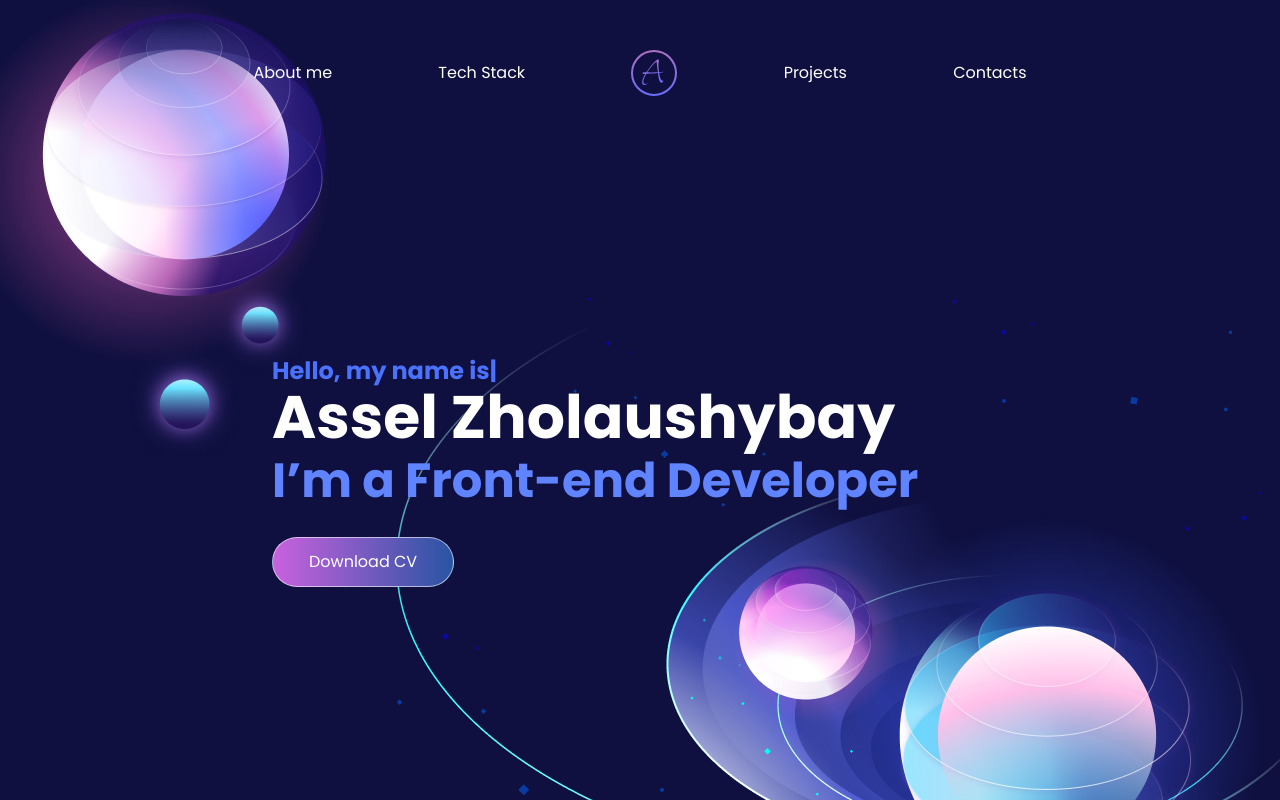
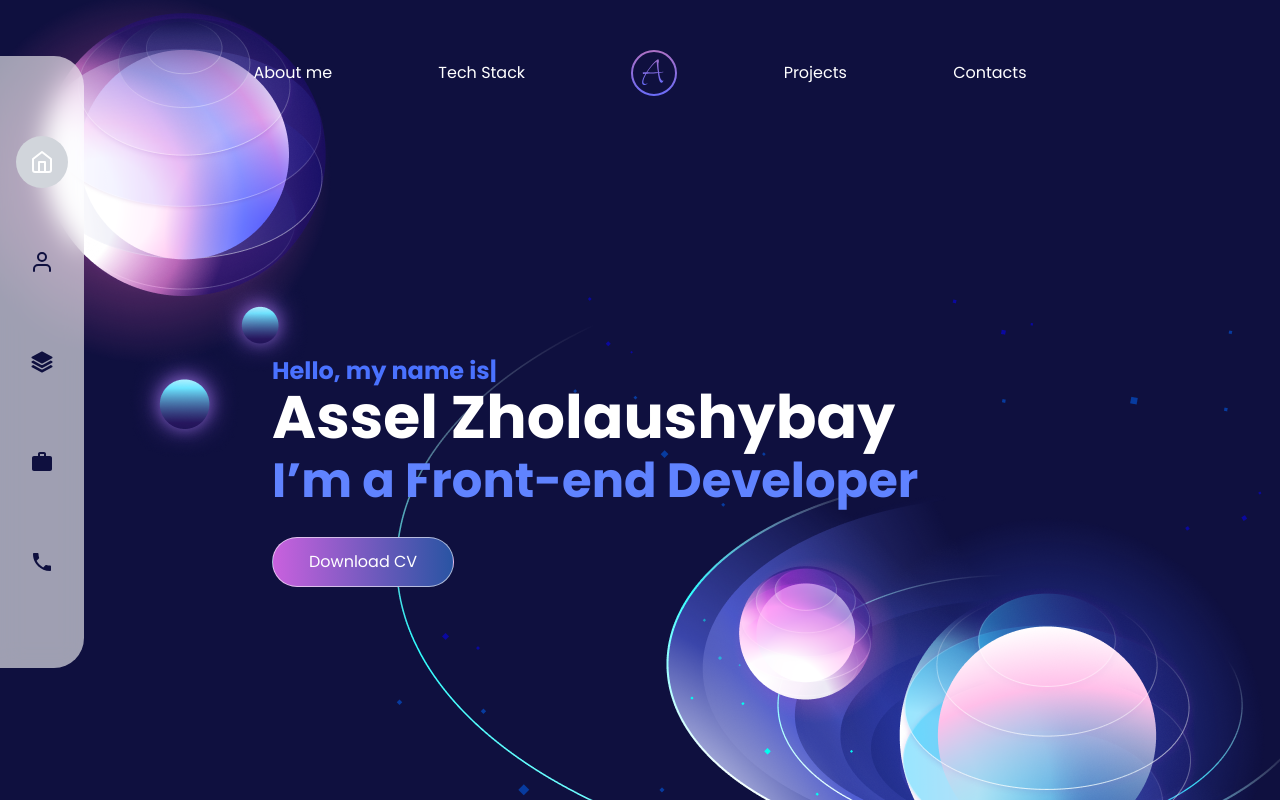
Before and after one commit to asselzhl/asselzhl.github.io, a React (Vite) app: page / in a window 1280 px wide. Shown: the top 800 px of the page. Built offline with nearby package versions, Linux system fonts and the light colour scheme.

Commit message:
implement side menu

```diff
--- a/src/App.jsx
+++ b/src/App.jsx
@@ -5,6 +5,7 @@ import About from './components/About'
 import TechStack from './components/TechStack'
 import Projects from './components/Projects'
 import Footer from './components/Footer'
+import SideMenu from './components/SideMenu'
 
 function App() {
   return (
@@ -15,6 +16,7 @@ function App() {
       <TechStack />
       <Projects />
       <Footer />
+      <SideMenu />
     </>
   )
 }
--- a/src/components/Footer.jsx
+++ b/src/components/Footer.jsx
@@ -11,7 +11,7 @@ const Footer = () => {
   return (
     <footer className='w-full bg-[#1C1C65] mt-[-300px]'>
         <div className='px-4 max-w-[1240px] mx-auto pt-[108px]'>
-          <div className='border-b border-transparent-gray border-solid pb-14'>
+          <div className='border-b border-transparent-gray border-solid pb-14 relative z-30'>
             <ul className='flex items-center mx-auto text-white justify-between max-w-[653px] mb-14'>
               <ListItem text='About me' />
               <ListItem text='Skills' />
--- /dev/null
+++ b/src/components/SideMenu.jsx
@@ -0,0 +1,32 @@
+import React from 'react'
+import { FiUser, FiHome } from "react-icons/fi";
+import { HiSquare3Stack3D } from "react-icons/hi2";
+import { MdOutlineWork, MdLocalPhone } from "react-icons/md";
+
+
+
+
+
+const SideMenu = () => {
+  return (
+    <div className='flex flex-col gap-y-12 fixed left-0 top-[7%] py-20 px-4 bg-transparent-gray backdrop-blur-md z-20 rounded-r-[30px]'>
+        <div className='p-[14px] bg-gray-300 rounded-[50%]'>
+            <FiHome color='white' size={24} />
+        </div>
+        <div className='p-[14px]'>
+            <FiUser color='#0F103F' size={24} />
+        </div>
+        <div className='p-[14px]'>
+            <HiSquare3Stack3D color='#0F103F' size={24} />
+        </div>
+        <div className='p-[14px]'>
+            <MdOutlineWork color='#0F103F' size={24} />
+        </div>
+        <div className='p-[14px]'>
+            <MdLocalPhone color='#0F103F' size={24} />
+        </div>
+    </div>
+  )
+}
+
+export default SideMenu
--- a/tailwind.config.js
+++ b/tailwind.config.js
@@ -8,7 +8,7 @@ export default {
     extend: {
       colors: {
         'transparent-blue': 'rgba(47, 47, 138, 0.60)',
-        'transparent-gray': 'rgba(255, 255, 255, 0.40)',
+        'transparent-gray': 'rgba(255, 255, 255, 0.60)',
         'transparent-white': 'rgba(255, 255, 255, 0.60)'
       }
     },
```
